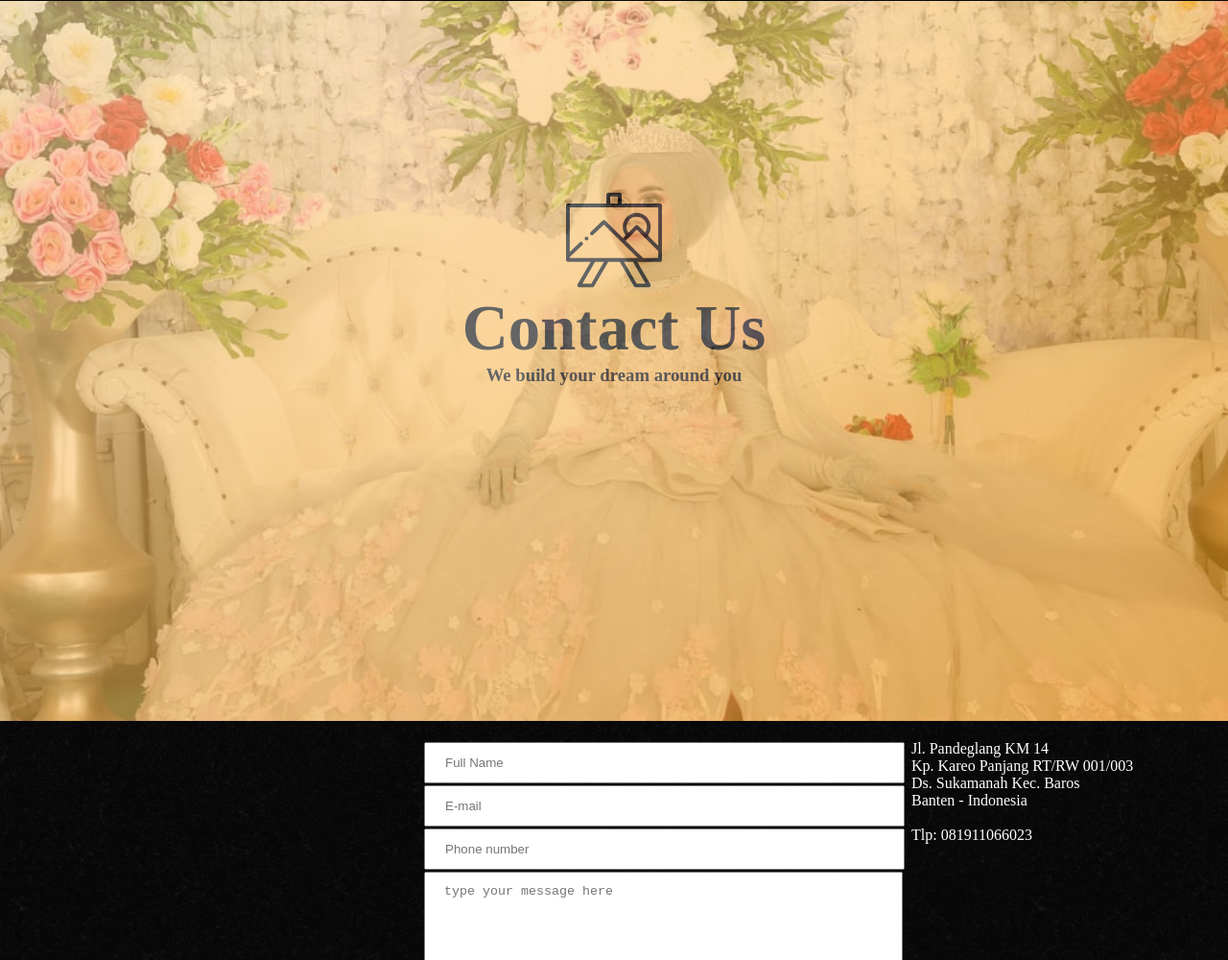
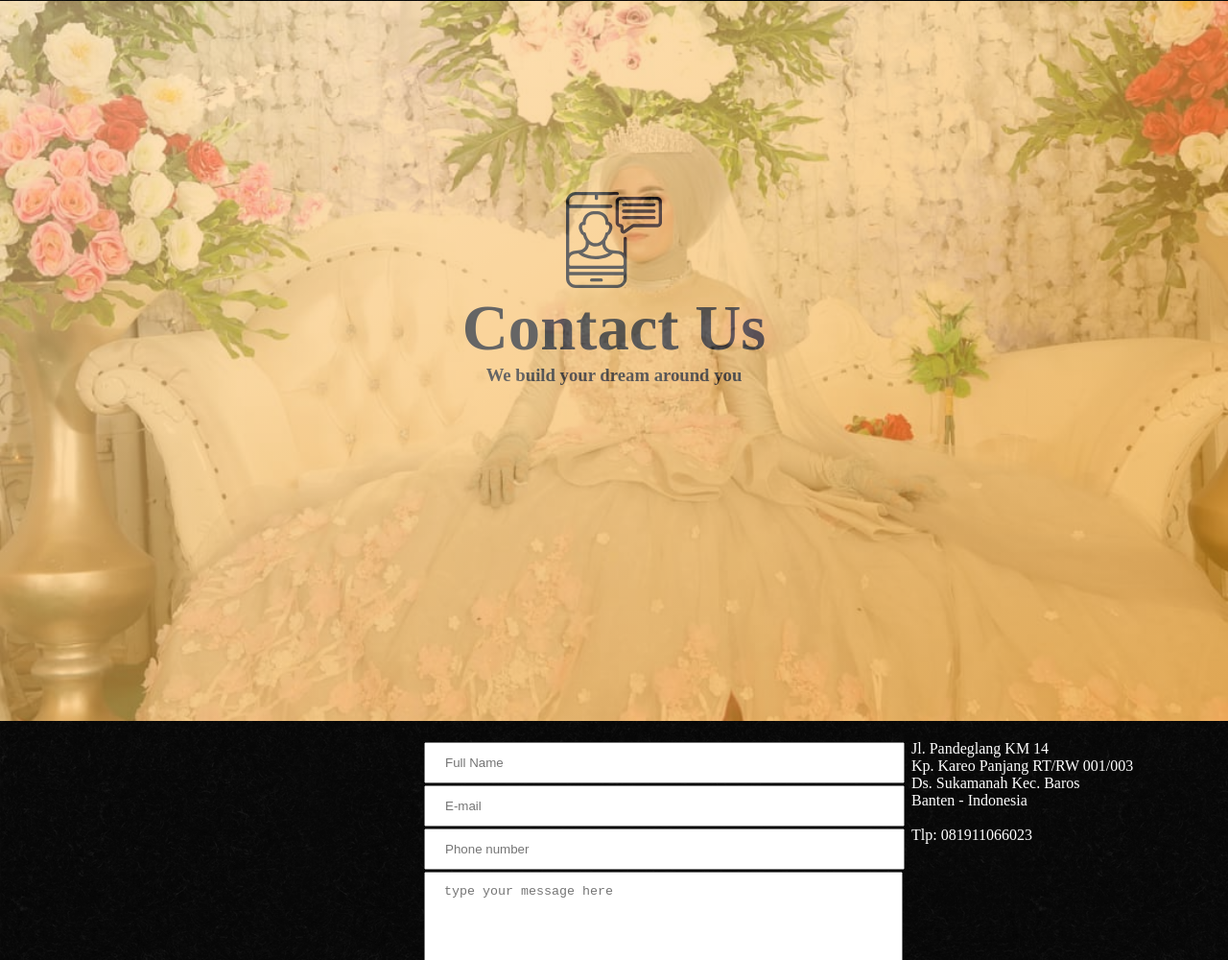
Before and after one commit to hisbu/hisbu.github.io, a plain HTML site: page index.html in a window 1280 px wide. Shown: the part 4445-5445 px from the top of the page at 96% size. Drawn offline with Linux system fonts and the light colour scheme; a web font is replaced by a local one.

Commit message:
ubah icon contact

```diff
--- a/index.html
+++ b/index.html
@@ -244,7 +244,7 @@
         <div class="overlay-package">
             <div class="center-item">
                 <div class="logo-upoverlay">
-                    <img src="/material/galery.svg">
+                    <img src="/material/video-chat.svg">
                     <h1> Contact Us</h1>
                     <h3>We build your dream around you</h3>
                 </div>
```
Also changed, not shown: material/video-chat.svg (added).
